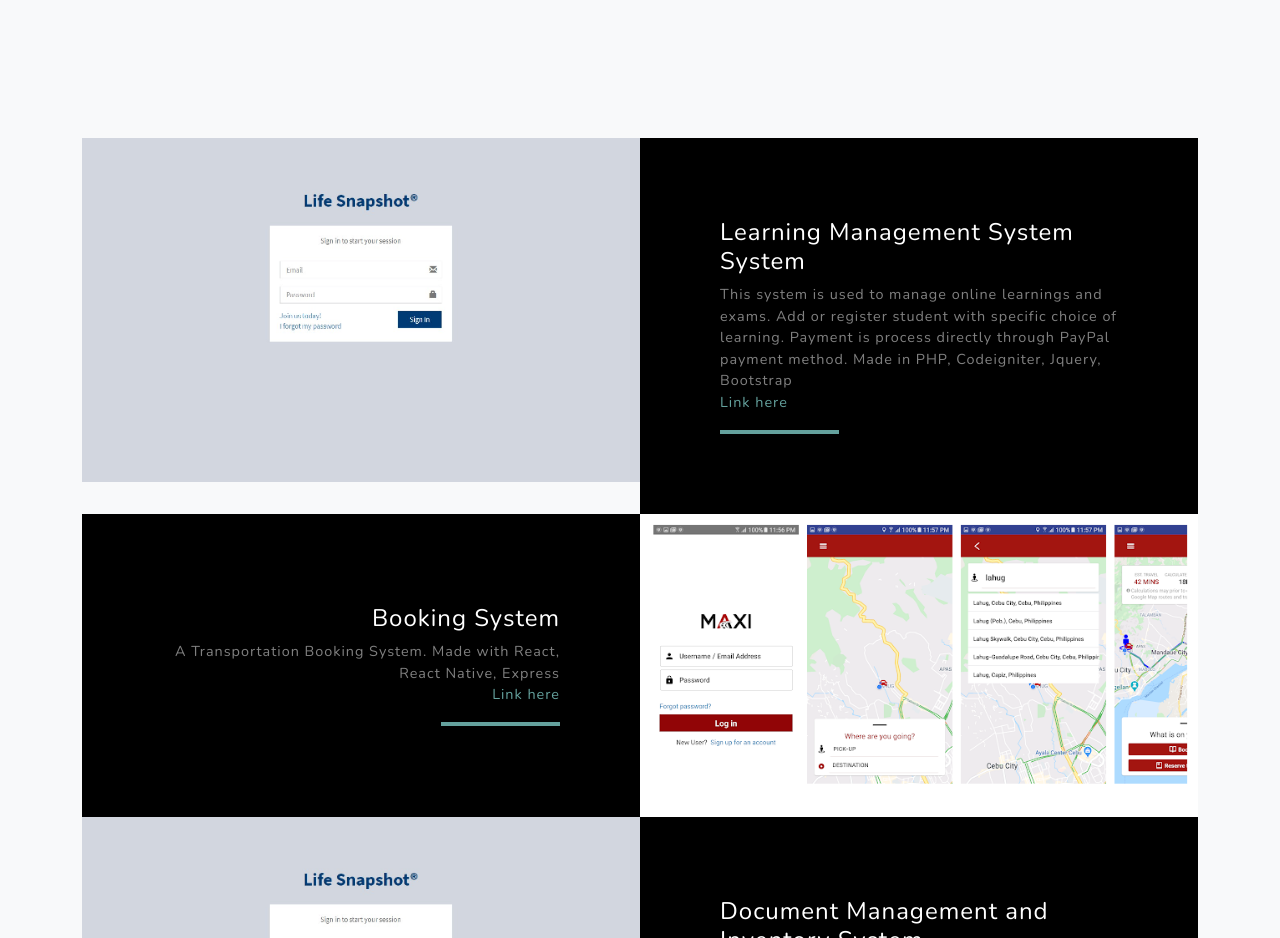
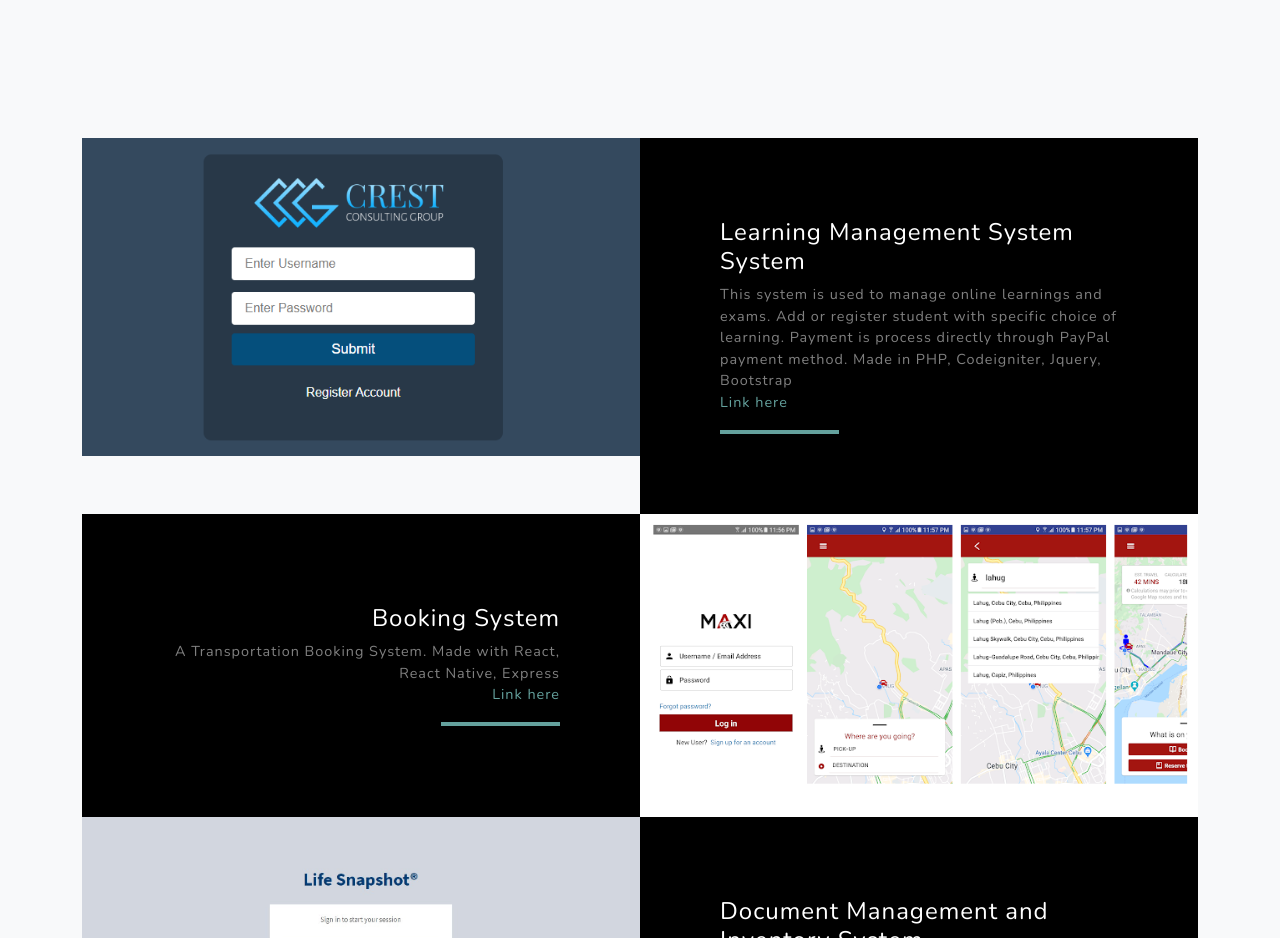
Before and after one commit to suzerain1/jeraldgallego.io, a plain HTML site: page index.html in a window 1280 px wide. Shown: the part 1220-2158 px from the top of the page. Drawn offline with nearby package versions, Linux system fonts and the light colour scheme.

Commit message:
Update index.html

```diff
--- a/index.html
+++ b/index.html
@@ -65,7 +65,7 @@
         <section class="projects-section bg-light" id="projects">
             <div class="container">
                 <div class="row justify-content-center no-gutters mb-5 mb-lg-0">
-                    <div class="col-lg-6"><img class="img-fluid" src="assets/img/life.jpg" alt="" /></div>
+                    <div class="col-lg-6"><img class="img-fluid" src="assets/img/crest.png" alt="" /></div>
                     <div class="col-lg-6">
                         <div class="bg-black text-center h-100 project">
                             <div class="d-flex h-100">
```
